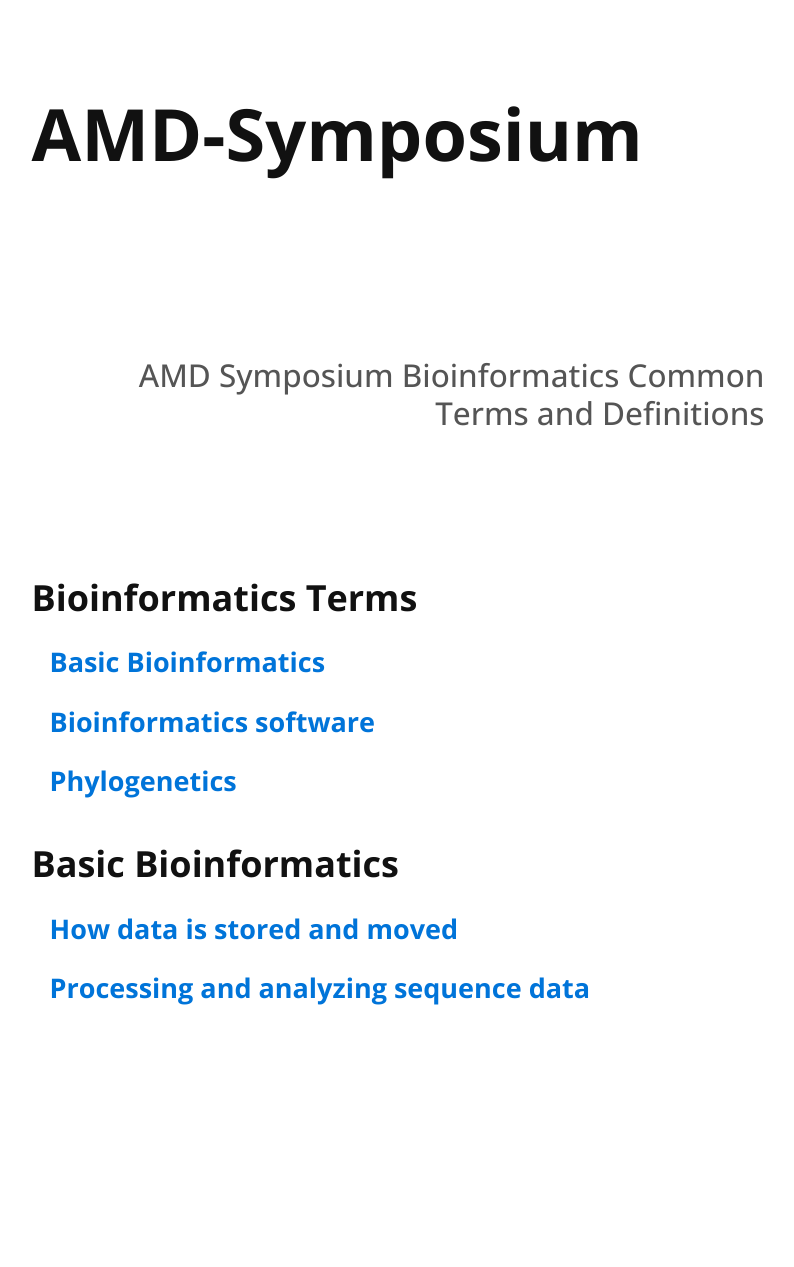
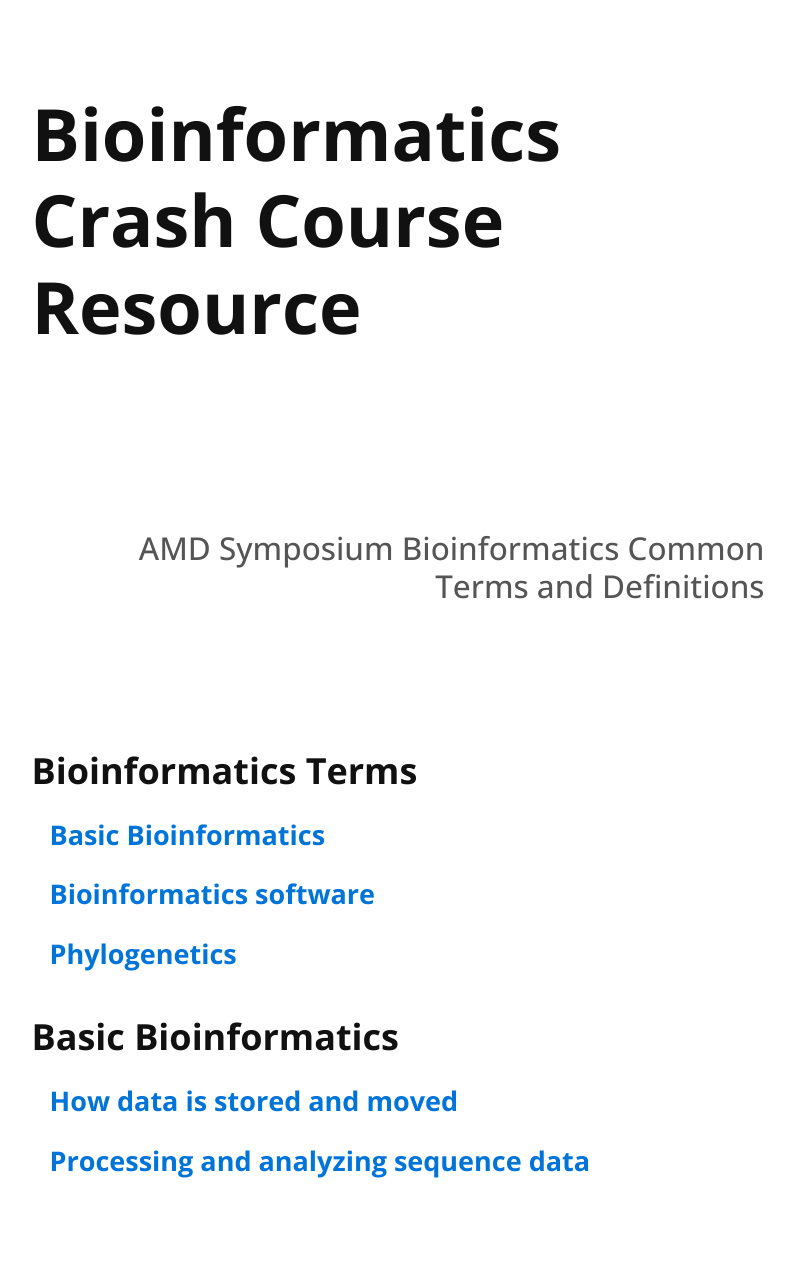
Before and after one commit to StaPH-B/midwest-region, a Jekyll site: the page built from index.md, in a window 1280 px wide. Shown: the whole page, without its empty margins (260-1054 px from the left). Built offline with Jekyll 4.4.1, drawn with Linux system fonts in a browser that asks for light colours; nearby versions of some CDN libraries; our own code applies the rules of GitHub Pages for plain Markdown files; before the commit the page ends 1094 px from its top, so only the background shows below that.

Commit message:
added new web site tag

```diff
--- a/_config.yml
+++ b/_config.yml
@@ -3,7 +3,7 @@ remote_theme: adueck/good-clean-read
 
 # Site settings
 title: AMD-Symposium
-tag_text: AMD-Symposium
+tag_text: Bioinformatics Crash Course Resource
 description: A resource of common terms and questions for understanding bioinformatics.
 #url: "http://127.0.0.1:4000"
 #baseurl: ""
```
